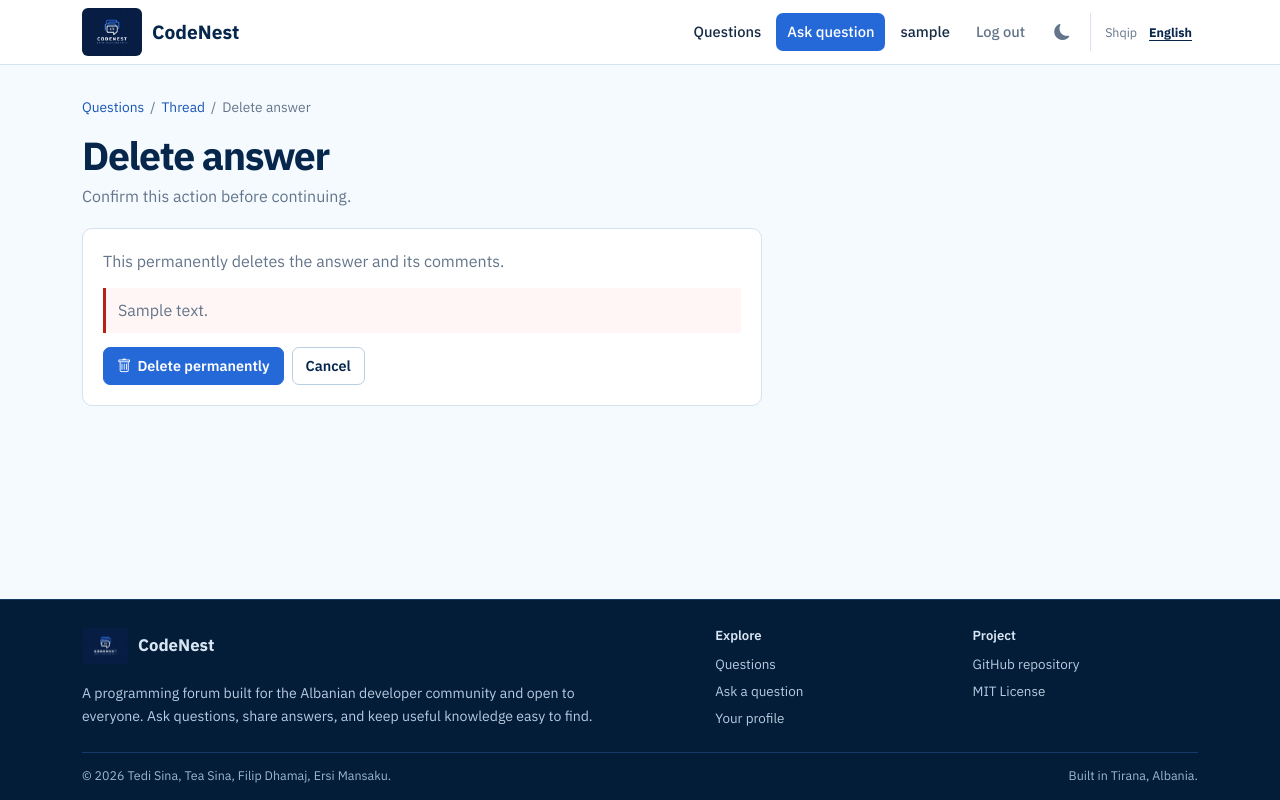
After one commit to TediSina/CodeNest, a Django app: page /answer/1/delete/ in a window 1280 px wide. The commit adds this page. Run offline with Django 5.2, Linux system fonts and the light colour scheme; a user stored in the database is signed in; tables that the repository leaves empty hold one stand-in row (values such as "Sample post").

Commit message:
Add delete confirmation UI, views, and tests
Add full delete workflow for questions, answers and comments: new confirm_delete.html template, URL routes, and view handlers (GET/POST) protected by login_required and method checks. Views perform safe lookups (get_object_or_404 with author constraint, select_related where appropriate), delete on POST, flash success messages and redirect to the appropriate pages or anchors. Add tests covering access, permission checks, redirects, and cascade deletion behavior. Update base CSS with danger button styles, delete-link styling and confirmation panel styles. Update Albanian locale (.po/.mo) to include new strings for the delete UI and messages.

Co-Authored-By: Tea Sina <182015447+sinatea9@users.noreply.github.com>

```diff
--- a/CodeNest/static/css/base.css
+++ b/CodeNest/static/css/base.css
@@ -13,12 +13,14 @@
   --line-strong: #b9cee3;
   --success: #1d7a4d;
   --danger: #b42318;
+  --danger-dark: #8f1c13;
   --warning: #a15c07;
   --background: #f5faff;
   --surface-muted: #f0f4f8;
   --surface-code: #edf3f8;
   --inline-code: #a12d22;
   --on-primary: #ffffff;
+  --on-danger: #ffffff;
   --avatar-background: #06264b;
   --avatar-text: #ffffff;
   --focus-ring: rgba(37, 105, 216, 0.14);
@@ -848,6 +884,19 @@ body.app-body .comment-form textarea {
 
 .narrow-panel {
   max-width: 680px;
+}
+
+.delete-confirmation > p {
+  margin: 0;
+}
+
+.delete-confirmation__subject {
+  margin-top: 14px !important;
+  padding: 10px 12px;
+  border-left: 3px solid var(--danger);
+  background: var(--danger-background);
+  color: var(--text);
+  overflow-wrap: anywhere;
 }
 
 body.app-body .comment-edit-form textarea {
--- /dev/null
+++ b/forum/templates/forum/confirm_delete.html
@@ -0,0 +1,36 @@
+{% extends "base.html" %}
+{% load i18n %}
+
+{% block title %}{{ title }} | CodeNest{% endblock %}
+
+{% block content %}
+<div class="breadcrumb-line">
+    <a href="{% url 'index' %}">{% translate "Questions" %}</a>
+    <span>/</span>
+    <a href="{{ cancel_url }}">{% translate "Thread" %}</a>
+    <span>/</span>
+    <span>{{ title }}</span>
+</div>
+
+<div class="page-header">
+    <div>
+        <h1>{{ title }}</h1>
+        <p>{% translate "Confirm this action before continuing." %}</p>
+    </div>
+</div>
+
+<section class="panel narrow-panel delete-confirmation">
+    <p>{{ description }}</p>
+    <p class="delete-confirmation__subject">{{ subject|truncatechars:240 }}</p>
+    <form method="post">
+        {% csrf_token %}
+        <div class="button-row">
+            <button type="submit" class="app-btn app-btn--danger">
+                <i class="bi bi-trash"></i>
+                <span>{% translate "Delete permanently" %}</span>
+            </button>
+            <a href="{{ cancel_url }}" class="app-btn app-btn--secondary">{% translate "Cancel" %}</a>
+        </div>
+    </form>
+</section>
+{% endblock %}
--- a/forum/urls.py
+++ b/forum/urls.py
@@ -7,10 +7,13 @@ urlpatterns = [
     path('question/<int:pk>/vote/', views.vote_question, name='vote_question'),
     path('question/<int:pk>/comment/', views.add_question_comment, name='add_question_comment'),
     path('question/<int:pk>/edit/', views.edit_question, name='edit_question'),
+    path('question/<int:pk>/delete/', views.delete_question, name='delete_question'),
     path('answer/<int:pk>/vote/', views.vote_answer, name='vote_answer'),
     path('answer/<int:pk>/comment/', views.add_answer_comment, name='add_answer_comment'),
     path('answer/<int:pk>/edit/', views.edit_answer, name='edit_answer'),
+    path('answer/<int:pk>/delete/', views.delete_answer, name='delete_answer'),
     path('comment/<int:pk>/vote/', views.vote_comment, name='vote_comment'),
     path('comment/<int:pk>/edit/', views.edit_comment, name='edit_comment'),
+    path('comment/<int:pk>/delete/', views.delete_comment, name='delete_comment'),
     path('create/', views.create_question, name='create_question'),
 ]
--- a/forum/views.py
+++ b/forum/views.py
@@ -7,7 +7,7 @@ from django.http import HttpResponseBadRequest, JsonResponse
 from django.shortcuts import get_object_or_404, redirect, render
 from django.urls import reverse
 from django.utils.translation import gettext as _
-from django.views.decorators.http import require_POST
+from django.views.decorators.http import require_http_methods, require_POST
 
 from .forms import AnswerForm, CommentForm, QuestionForm
 from .models import Answer, AnswerVote, Comment, CommentVote, Question, QuestionVote, Vote
@@ -349,6 +349,92 @@ def edit_comment(request, pk):
 
 
 @login_required
+@require_http_methods(['GET', 'POST'])
+def delete_question(request, pk):
+    question = get_object_or_404(Question, pk=pk, author=request.user)
+
+    if request.method == 'POST':
+        question.delete()
+        messages.success(request, _('Question deleted.'))
+        return redirect('index')
+
+    return render(request, 'forum/confirm_delete.html', {
+        'title': _('Delete question'),
+        'description': _(
+            'This permanently deletes the question, its answers, and its comments.'
+        ),
+        'subject': question.title,
+        'cancel_url': reverse('question_detail', kwargs={'pk': question.pk}),
+    })
+
+
+@login_required
+@require_http_methods(['GET', 'POST'])
+def delete_answer(request, pk):
+    answer = get_object_or_404(
+        Answer.objects.select_related('question'),
+        pk=pk,
+        author=request.user,
+    )
+    question_pk = answer.question_id
+
+    if request.method == 'POST':
+        answer.delete()
+        messages.success(request, _('Answer deleted.'))
+        return redirect('question_detail', pk=question_pk)
+
+    return render(request, 'forum/confirm_delete.html', {
+        'title': _('Delete answer'),
+        'description': _(
+            'This permanently deletes the answer and its comments.'
+        ),
+        'subject': answer.body,
+        'cancel_url': (
+            f"{reverse('question_detail', kwargs={'pk': question_pk})}"
+            f"#answer-{answer.pk}"
+        ),
+    })
+
+
+@login_required
+@require_http_methods(['GET', 'POST'])
+def delete_comment(request, pk):
+    comment = get_object_or_404(
+        Comment.objects.select_related('question', 'answer__question'),
+        pk=pk,
+        author=request.user,
+    )
+    question_pk = (
+        comment.question_id
+        if comment.question_id is not None
+        else comment.answer.question_id
+    )
+    return_fragment = (
+        f"question-{comment.question_id}"
+        if comment.question_id is not None
+        else f"answer-{comment.answer_id}"
+    )
+
+    if request.method == 'POST':
+        comment.delete()
+        messages.success(request, _('Comment deleted.'))
+        return redirect(
+            f"{reverse('question_detail', kwargs={'pk': question_pk})}"
+            f"#{return_fragment}"
+        )
+
+    return render(request, 'forum/confirm_delete.html', {
+        'title': _('Delete comment'),
+        'description': _('This permanently deletes the comment.'),
+        'subject': comment.content,
+        'cancel_url': (
+            f"{reverse('question_detail', kwargs={'pk': question_pk})}"
+            f"#comment-{comment.pk}"
+        ),
+    })
+
+
+@login_required
 def create_question(request):
     if request.method == 'POST':
         form = QuestionForm(request.POST)
```
Also changed, not shown: other parts of CodeNest/static/css/base.css (+34 -0 lines), forum/templates/forum/question_detail.html (+16 -4 lines), forum/tests.py (+132 -0 lines), locale/sq/LC_MESSAGES/django.po, 1 other file.
